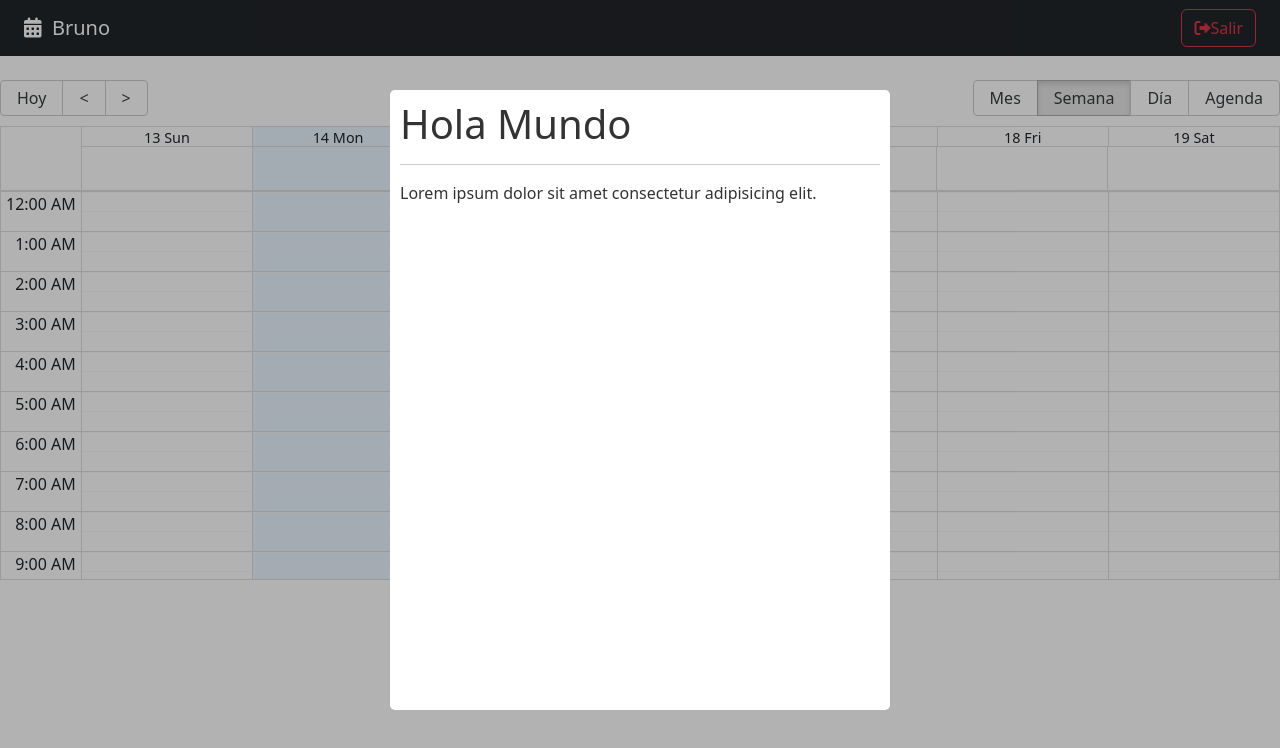
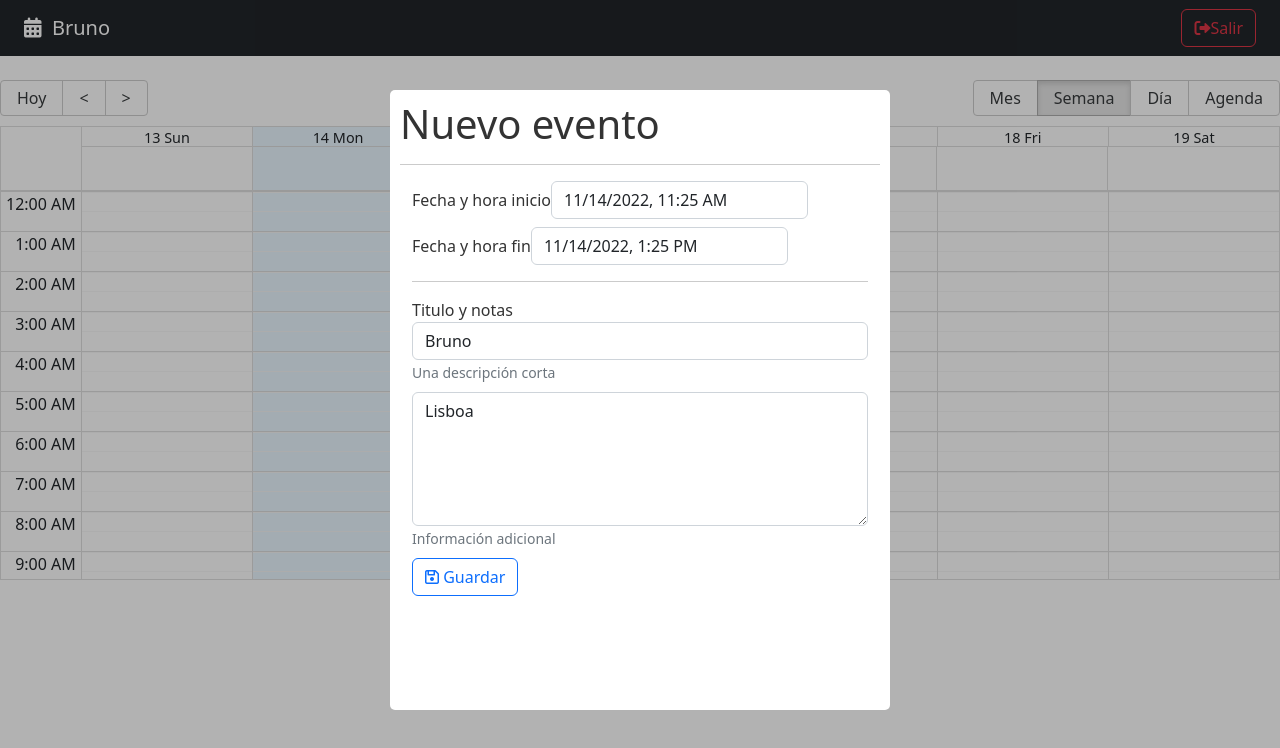
Before and after one commit to br1lisboa/REACT-MERN-CALENDAR-APP, a React (Vite) app: page / in a window 1280 px wide. Shown: the top 748 px of the page. Built offline with nearby package versions, Linux system fonts and the light colour scheme.

Commit message:
dates ok datepicker

```diff
--- a/package.json
+++ b/package.json
@@ -12,6 +12,7 @@
     "date-fns": "^2.29.3",
     "react": "^18.2.0",
     "react-big-calendar": "^1.5.2",
+    "react-datepicker": "^4.8.0",
     "react-dom": "^18.2.0",
     "react-modal": "^3.16.1",
     "react-router-dom": "6"
--- a/src/calendar/components/CalendarModal.jsx
+++ b/src/calendar/components/CalendarModal.jsx
@@ -1,5 +1,12 @@
 import { useState } from "react";
+import { addHours } from "date-fns";
+
 import Modal from "react-modal"
+
+import DatePicker from "react-datepicker";
+import "react-datepicker/dist/react-datepicker.css";
+
+
 
 const customStyles = {
     content: {
@@ -15,9 +22,33 @@
 Modal.setAppElement('#root');
 
 
+
 export const CalendarModal = () => {
 
     const [isOpen, setIsOpen] = useState(true)
+
+    const [formValues, setFormValues] = useState({
+
+        title: 'Bruno',
+        notes: 'Lisboa',
+        start: new Date(),
+        end: addHours(new Date(), 2)
+
+    })
+
+    const onInputChanges = ({ target }) => {
+        setFormValues({
+            ...formValues,
+            [target.name]: target.value
+        })
+    }
+
+    const onDateChange = (event, changing) => {
+        setFormValues({
+            ...formValues,
+            [changing]: event
+        })
+    }
 
     const onCloseModal = () => {
         console.log('Cerrando modal')
@@ -35,9 +66,68 @@
             closeTimeoutMS={200}
         >
 
-            <h1>Hola Mundo</h1>
+            <h1> Nuevo evento </h1>
             <hr />
-            <p>Lorem ipsum dolor sit amet consectetur adipisicing elit. </p>
+            <form className="container">
+
+                <div className="form-group mb-2">
+                    <label>Fecha y hora inicio</label>
+                    <DatePicker
+                        selected={formValues.start}
+                        className="form-control"
+                        onChange={(event) => onDateChange(event, 'start')}
+                        dateFormat='Pp'
+                    />
+                </div>
+
+                <div className="form-group mb-2">
+                    <label>Fecha y hora fin</label>
+                    <DatePicker
+                        minDate={formValues.start}
+                        selected={formValues.end}
+                        className="form-control"
+                        onChange={(event) => onDateChange(event, 'end')}
+                        dateFormat='Pp'
+                    />
+                </div>
+
+                <hr />
+                <div className="form-group mb-2">
+                    <label>Titulo y notas</label>
+                    <input
+                        type="text"
+                        className="form-control"
+                        placeholder="Título del evento"
+                        name="title"
+                        autoComplete="off"
+                        value={formValues.title}
+                        onChange={onInputChanges}
+                    />
+                    <small id="emailHelp" className="form-text text-muted">Una descripción corta</small>
+                </div>
+
+                <div className="form-group mb-2">
+                    <textarea
+                        type="text"
+                        className="form-control"
+                        placeholder="Notas"
+                        rows="5"
+                        name="notes"
+                        value={formValues.notes}
+                        onChange={onInputChanges}
+                    ></textarea>
+                    <small id="emailHelp" className="form-text text-muted">Información adicional</small>
+                </div>
+
+                <button
+                    type="submit"
+                    className="btn btn-outline-primary btn-block"
+                >
+                    <i className="far fa-save"></i>
+                    <span> Guardar</span>
+                </button>
+
+            </form>
 
         </Modal>
     )
```
Also changed, not shown: 1 other file (tests, documents, lock files or other folders).
